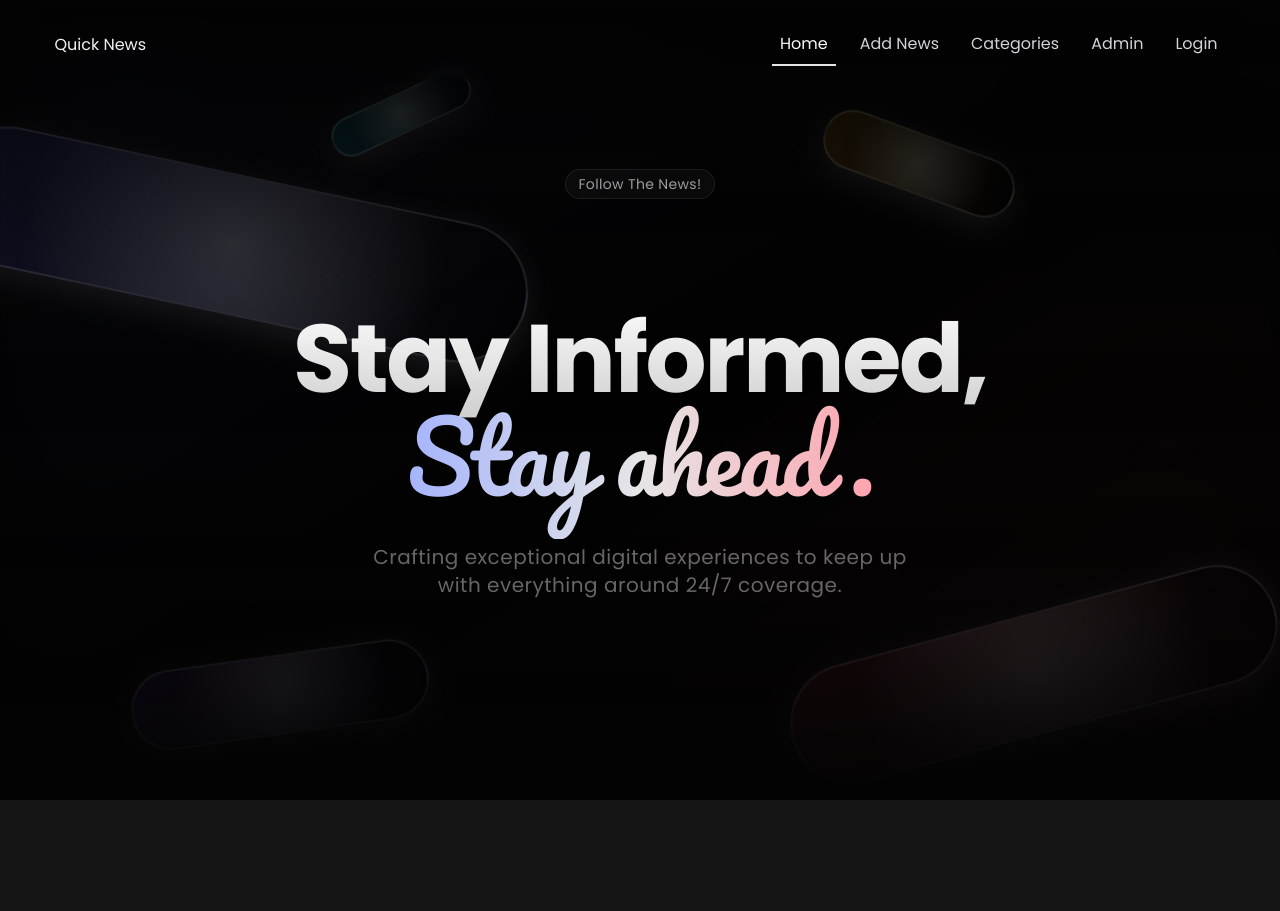
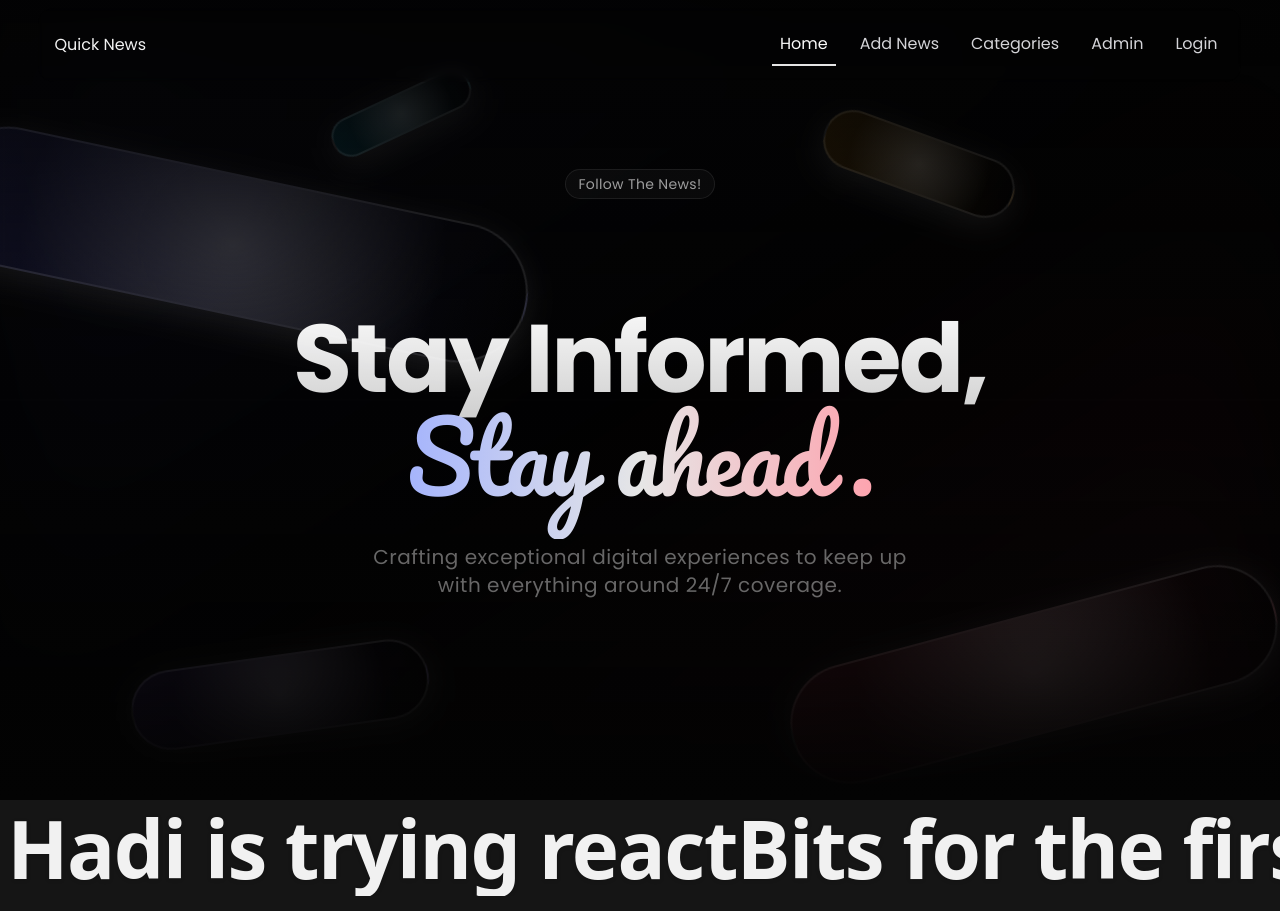
Before and after one commit to Hadi87s/Quick-News, a Next.js app: page / in a window 1280 px wide. Shown: the top 911 px of the page. Before the commit the page ends 800 px from the top, so only its background shows below. Built offline with nearby package versions, Linux system fonts and the light colour scheme.

Commit message:
adding a component from reactBits, its the best thing I've ever seen!

```diff
--- a/app/page.tsx
+++ b/app/page.tsx
@@ -1,9 +1,17 @@
 import HeroGeometric from "@/components/hero-geometrics/HeroGeometrics";
+import ScrollVelocity from "@/components/scroll-velocity/ScrollVelocity";
 
 export default function Home() {
+  const velocity = 41;
   return (
     <>
       <HeroGeometric />
+
+      <ScrollVelocity
+      texts={['Hadi is trying reactBits for the first time', 'And reactBits is COOL!']}
+      velocity={velocity}
+      className="custom-scroll-text p-2"
+    />
     </>
   );
 }
--- /dev/null
+++ b/components/scroll-velocity/ScrollVelocity.tsx
@@ -0,0 +1,190 @@
+"use client";
+import React, { useRef, useLayoutEffect, useState } from "react";
+import {
+  motion,
+  useScroll,
+  useSpring,
+  useTransform,
+  useMotionValue,
+  useVelocity,
+  useAnimationFrame,
+} from "framer-motion";
+
+interface VelocityMapping {
+  input: [number, number];
+  output: [number, number];
+}
+
+interface VelocityTextProps {
+  children: React.ReactNode;
+  baseVelocity: number;
+  scrollContainerRef?: React.RefObject<HTMLElement>;
+  className?: string;
+  damping?: number;
+  stiffness?: number;
+  numCopies?: number;
+  velocityMapping?: VelocityMapping;
+  parallaxClassName?: string;
+  scrollerClassName?: string;
+  parallaxStyle?: React.CSSProperties;
+  scrollerStyle?: React.CSSProperties;
+}
+
+interface ScrollVelocityProps {
+  scrollContainerRef?: React.RefObject<HTMLElement>;
+  texts: string[];
+  velocity?: number;
+  className?: string;
+  damping?: number;
+  stiffness?: number;
+  numCopies?: number;
+  velocityMapping?: VelocityMapping;
+  parallaxClassName?: string;
+  scrollerClassName?: string;
+  parallaxStyle?: React.CSSProperties;
+  scrollerStyle?: React.CSSProperties;
+}
+
+function useElementWidth(ref: React.RefObject<HTMLElement | null>): number {
+  const [width, setWidth] = useState(0);
+
+  useLayoutEffect(() => {
+    function updateWidth() {
+      if (ref.current) {
+        setWidth(ref.current.offsetWidth);
+      }
+    }
+    updateWidth();
+    window.addEventListener("resize", updateWidth);
+    return () => window.removeEventListener("resize", updateWidth);
+  }, [ref]);
+
+  return width;
+}
+
+export const ScrollVelocity: React.FC<ScrollVelocityProps> = ({
+  scrollContainerRef,
+  texts = [],
+  velocity = 100,
+  className = "",
+  damping = 50,
+  stiffness = 400,
+  numCopies = 6,
+  velocityMapping = { input: [0, 1000], output: [0, 5] },
+  parallaxClassName,
+  scrollerClassName,
+  parallaxStyle,
+  scrollerStyle,
+}) => {
+  function VelocityText({
+    children,
+    baseVelocity = velocity,
+    scrollContainerRef,
+    className = "",
+    damping,
+    stiffness,
+    numCopies,
+    velocityMapping,
+    parallaxClassName,
+    scrollerClassName,
+    parallaxStyle,
+    scrollerStyle,
+  }: VelocityTextProps) {
+    const baseX = useMotionValue(0);
+    const scrollOptions = scrollContainerRef
+      ? { container: scrollContainerRef }
+      : {};
+    const { scrollY } = useScroll(scrollOptions);
+    const scrollVelocity = useVelocity(scrollY);
+    const smoothVelocity = useSpring(scrollVelocity, {
+      damping: damping ?? 50,
+      stiffness: stiffness ?? 400,
+    });
+    const velocityFactor = useTransform(
+      smoothVelocity,
+      velocityMapping?.input || [0, 1000],
+      velocityMapping?.output || [0, 5],
+      { clamp: false }
+    );
+
+    const copyRef = useRef<HTMLSpanElement>(null);
+    const copyWidth = useElementWidth(copyRef);
+
+    function wrap(min: number, max: number, v: number): number {
+      const range = max - min;
+      const mod = (((v - min) % range) + range) % range;
+      return mod + min;
+    }
+
+    const x = useTransform(baseX, (v) => {
+      if (copyWidth === 0) return "0px";
+      return `${wrap(-copyWidth, 0, v)}px`;
+    });
+
+    const directionFactor = useRef<number>(1);
+    useAnimationFrame((_, delta) => {
+      let moveBy = directionFactor.current * baseVelocity * (delta / 1000);
+
+      if (velocityFactor.get() < 0) {
+        directionFactor.current = -1;
+      } else if (velocityFactor.get() > 0) {
+        directionFactor.current = 1;
+      }
+
+      moveBy += directionFactor.current * moveBy * velocityFactor.get();
+      baseX.set(baseX.get() + moveBy);
+    });
+
+    const spans = [];
+    for (let i = 0; i < numCopies!; i++) {
+      spans.push(
+        <span
+          className={`flex-shrink-0 ${className}`}
+          key={i}
+          ref={i === 0 ? copyRef : null}
+        >
+          {children}
+        </span>
+      );
+    }
+
+    return (
+      <div
+        className={`${parallaxClassName} relative overflow-hidden`}
+        style={parallaxStyle}
+      >
+        <motion.div
+          className={`${scrollerClassName} flex whitespace-nowrap text-center font-sans text-4xl font-bold tracking-[-0.02em] drop-shadow md:text-[5rem] md:leading-[5rem]`}
+          style={{ x, ...scrollerStyle }}
+        >
+          {spans}
+        </motion.div>
+      </div>
+    );
+  }
+
+  return (
+    <section>
+      {texts.map((text: string, index: number) => (
+        <VelocityText
+          key={index}
+          className={className}
+          baseVelocity={index % 2 !== 0 ? -velocity : velocity}
+          scrollContainerRef={scrollContainerRef}
+          damping={damping}
+          stiffness={stiffness}
+          numCopies={numCopies}
+          velocityMapping={velocityMapping}
+          parallaxClassName={parallaxClassName}
+          scrollerClassName={scrollerClassName}
+          parallaxStyle={parallaxStyle}
+          scrollerStyle={scrollerStyle}
+        >
+          {text}&nbsp;
+        </VelocityText>
+      ))}
+    </section>
+  );
+};
+
+export default ScrollVelocity;
--- a/package.json
+++ b/package.json
@@ -13,7 +13,7 @@
     "@splinetool/runtime": "^1.9.69",
     "class-variance-authority": "^0.7.1",
     "clsx": "^2.1.1",
-    "framer-motion": "^12.4.1",
+    "framer-motion": "^12.4.7",
     "lucide-react": "^0.475.0",
     "next": "15.1.6",
     "react": "^19.0.0",
```
Also changed, not shown: 1 other file (tests, documents, lock files or other folders).
